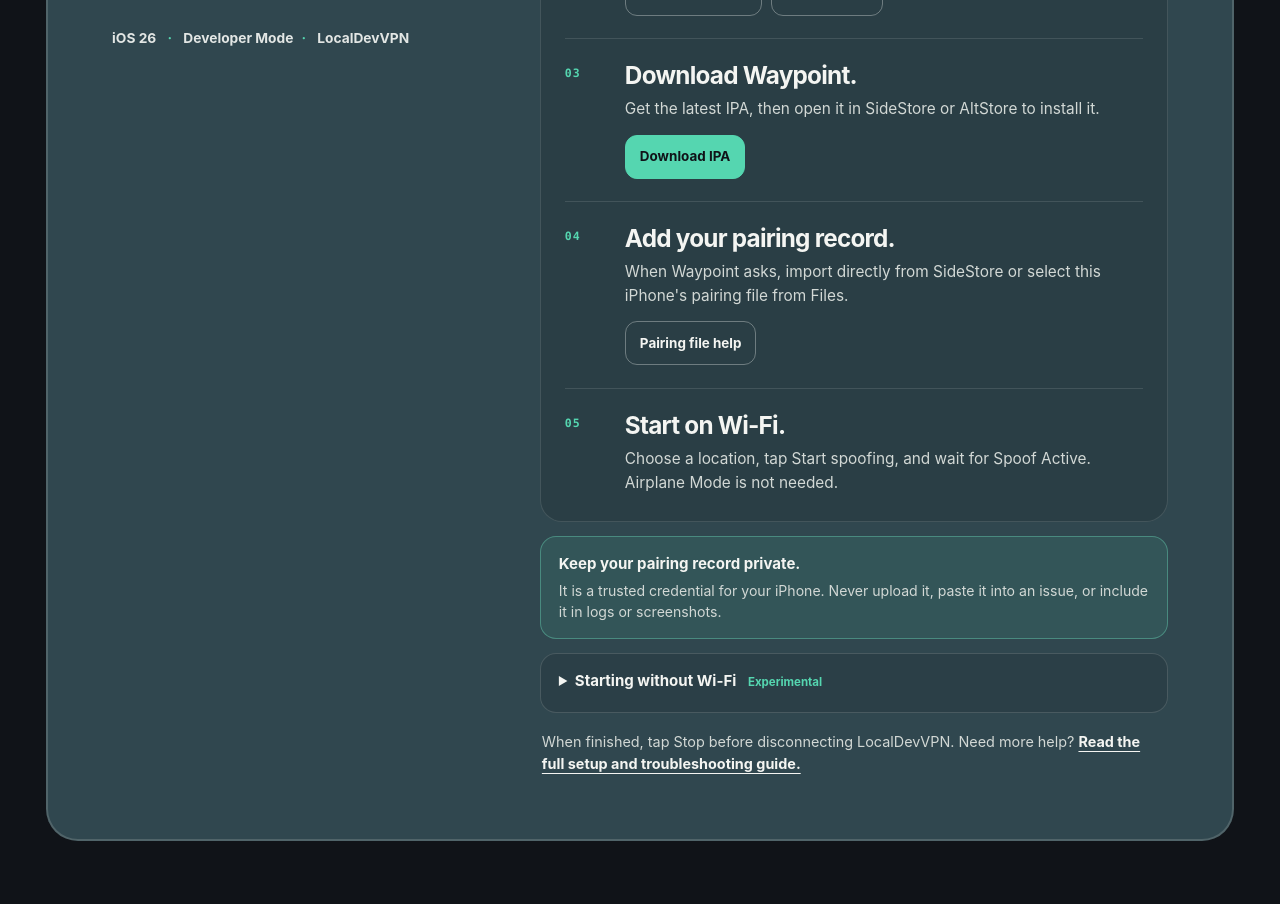
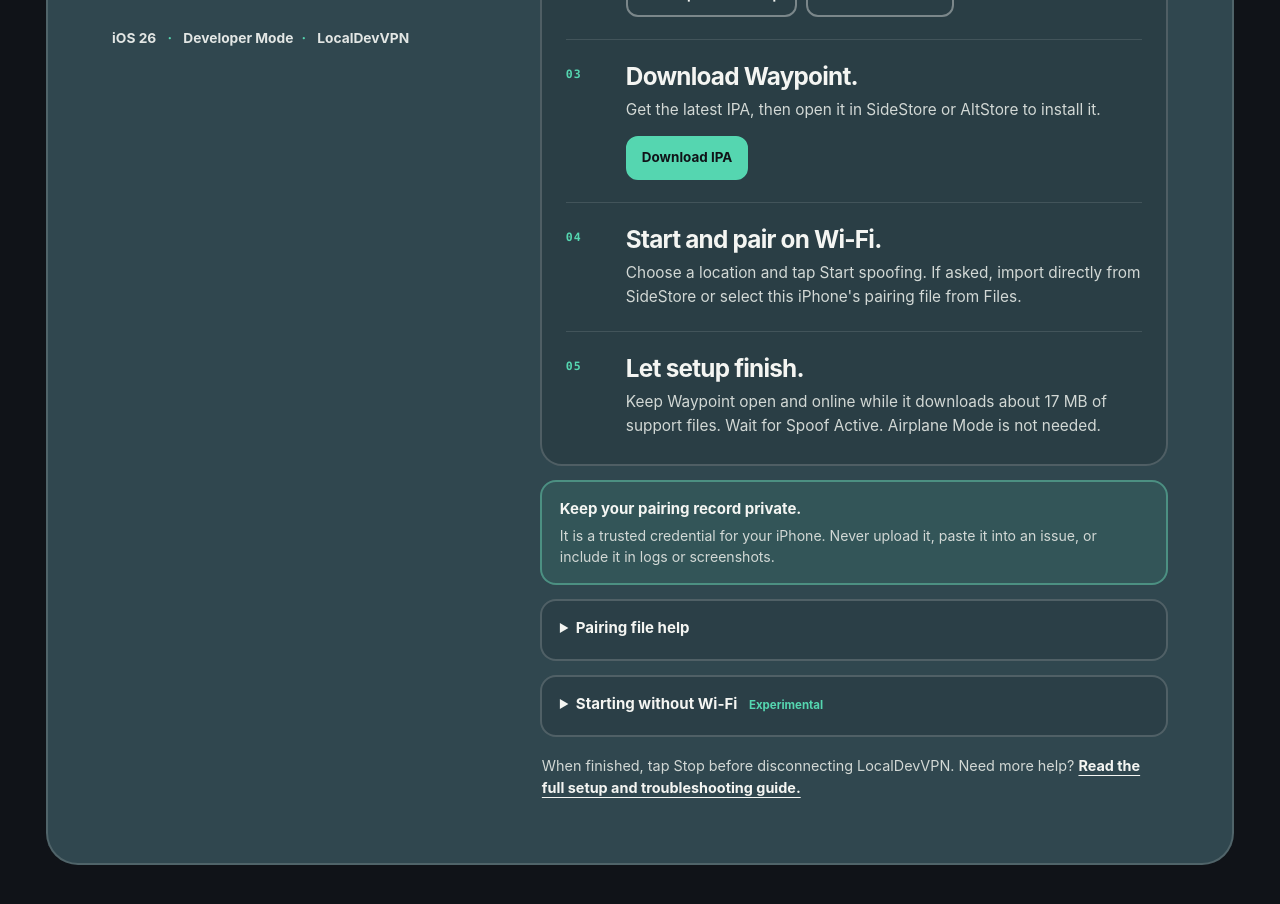
Before and after one commit to raph559/WaypointApp, a React (Vite) app in the folder website/: page / in a window 1280 px wide. Shown: the part 2060-2964 px from the top of the page. Built offline with nearby package versions, Linux system fonts and the light colour scheme.

Commit message:
fix(website): clarify first-time setup

```diff
--- a/website/src/App.jsx
+++ b/website/src/App.jsx
@@ -1,7 +1,8 @@
 import { useEffect, useLayoutEffect, useState } from "react";
 
 const links = {
-  download: "https://github.com/raph559/WaypointApp/releases/latest",
+  download:
+    "https://github.com/raph559/WaypointApp/releases/latest/download/Waypoint-iOS26-v1.0.3-unsigned.ipa",
   github: "https://github.com/raph559/WaypointApp",
   setup: "#setup",
   fullSetup: "https://github.com/raph559/WaypointApp#first-time-setup",
@@ -52,21 +53,21 @@ const connectionModes = {
 
 const setupSteps = [
   {
-    title: "Prepare your iPhone.",
-    body:
-      "Enable Developer Mode, restart when asked, then install LocalDevVPN and accept its VPN permission once.",
-    actions: [
-      { label: "Developer Mode help", href: links.developerMode },
-      { label: "Get LocalDevVPN", href: links.localDevVPN },
-    ],
-  },
-  {
     title: "Choose an installer.",
     body:
       "Waypoint is an unsigned IPA. Use SideStore or AltStore Classic to sign and install it.",
     actions: [
       { label: "Install SideStore", href: links.sideStore },
       { label: "Use AltStore", href: links.altStore },
+    ],
+  },
+  {
+    title: "Prepare your iPhone.",
+    body:
+      "When your installer prompts you, enable Developer Mode and restart. Install LocalDevVPN and accept its VPN permission once.",
+    actions: [
+      { label: "Developer Mode help", href: links.developerMode },
+      { label: "Get LocalDevVPN", href: links.localDevVPN },
     ],
   },
   {
@@ -77,17 +78,14 @@ const setupSteps = [
     ],
   },
   {
-    title: "Add your pairing record.",
+    title: "Start and pair on Wi-Fi.",
     body:
-      "When Waypoint asks, import directly from SideStore or select this iPhone's pairing file from Files.",
-    actions: [
-      { label: "Pairing file help", href: links.pairingTool },
-    ],
+      "Choose a location and tap Start spoofing. If asked, import directly from SideStore or select this iPhone's pairing file from Files.",
   },
   {
-    title: "Start on Wi-Fi.",
+    title: "Let setup finish.",
     body:
-      "Choose a location, tap Start spoofing, and wait for Spoof Active. Airplane Mode is not needed.",
+      "Keep Waypoint open and online while it downloads about 17 MB of support files. Wait for Spoof Active. Airplane Mode is not needed.",
   },
 ];
 
@@ -328,7 +326,7 @@ export function App() {
             </header>
 
             <div className="setup-guide">
-              <ol className="setup-steps">
+              <ol className="setup-steps" role="list">
                 {setupSteps.map((step, index) => (
                   <li
                     className="setup-step"
@@ -370,6 +368,26 @@ export function App() {
                   paste it into an issue, or include it in logs or screenshots.
                 </p>
               </aside>
+
+              <details className="setup-details" id="pairing-help">
+                <summary>Pairing file help</summary>
+                <div className="setup-details-content">
+                  <ul>
+                    <li>
+                      <strong>Using SideStore:</strong> choose Import with
+                      SideStore when Waypoint asks.
+                    </li>
+                    <li>
+                      <strong>Using Files:</strong> connect the unlocked iPhone
+                      by USB, trust the computer, create an RPPairing record,
+                      then save it to Files on the iPhone.
+                    </li>
+                  </ul>
+                  <a className="setup-step-link" href={links.pairingTool}>
+                    Open the pairing tool
+                  </a>
+                </div>
+              </details>
 
               <details className="setup-details">
                 <summary>
--- a/website/src/styles.css
+++ b/website/src/styles.css
@@ -503,7 +503,7 @@ h1 {
   margin: 0;
   padding: 4px 24px;
   background: rgba(16, 19, 24, 0.16);
-  border: 1px solid rgba(244, 245, 242, 0.12);
+  border: 2px solid rgba(244, 245, 242, 0.18);
   border-radius: 22px;
   list-style: none;
 }
@@ -552,7 +552,7 @@ h1 {
   align-items: center;
   justify-content: center;
   color: var(--soft-white);
-  border: 1px solid rgba(244, 245, 242, 0.34);
+  border: 2px solid rgba(244, 245, 242, 0.4);
   border-radius: 12px;
   font-size: 0.84rem;
   font-weight: 700;
@@ -580,7 +580,7 @@ h1 {
   padding: 16px 18px;
   color: var(--soft-white);
   background: rgba(85, 214, 176, 0.1);
-  border: 1px solid rgba(111, 224, 189, 0.38);
+  border: 2px solid rgba(111, 224, 189, 0.42);
 }
 
 .setup-security strong {
@@ -595,9 +595,8 @@ h1 {
 }
 
 .setup-details {
-  overflow: clip;
   background: rgba(16, 19, 24, 0.13);
-  border: 1px solid rgba(244, 245, 242, 0.14);
+  border: 2px solid rgba(244, 245, 242, 0.18);
 }
 
 .setup-details summary {
@@ -626,6 +625,26 @@ h1 {
   color: #d2d8d5;
   font-size: 0.9rem;
   line-height: 1.55;
+}
+
+.setup-details-content {
+  padding: 17px 20px 20px;
+  color: #d2d8d5;
+  font-size: 0.9rem;
+  line-height: 1.55;
+}
+
+.setup-details-content ul {
+  margin: 0;
+  padding-left: 22px;
+}
+
+.setup-details-content li + li {
+  margin-top: 9px;
+}
+
+.setup-details-content .setup-step-link {
+  margin-top: 16px;
 }
 
 .setup-details li + li {
```
